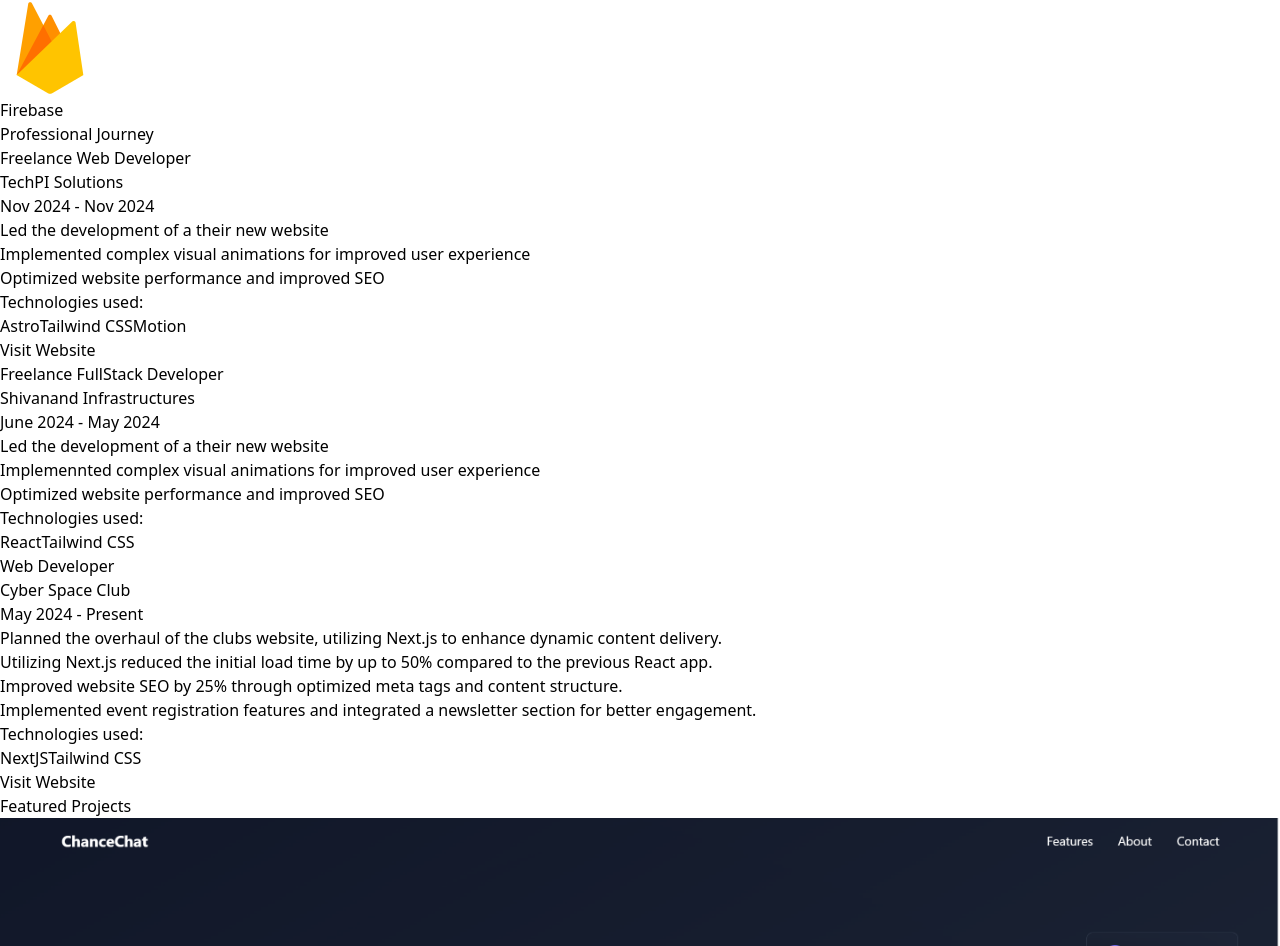
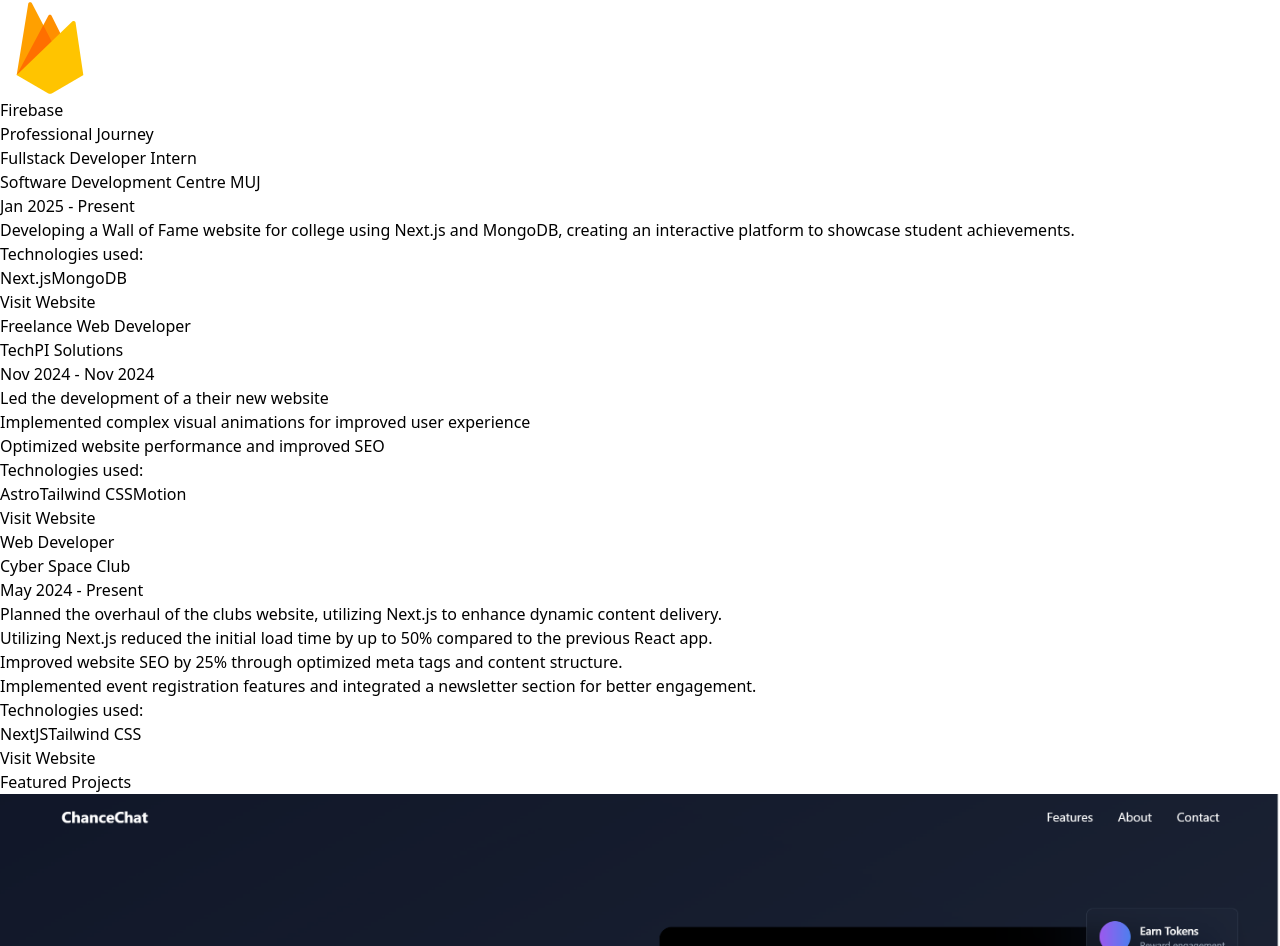
Before and after one commit to KanishkValechha/Portfolio, a React (Vite) app: page / in a window 1280 px wide. Shown: the part 8534-9480 px from the top of the page. Built offline with nearby package versions, Linux system fonts and the light colour scheme.

Commit message:
Updated experience

```diff
--- a/src/components/ExperienceSection.jsx
+++ b/src/components/ExperienceSection.jsx
@@ -4,6 +4,16 @@
 import ExperienceCard from "./ExperienceCard";
 
 const experiences = [
+  {
+    role: "Fullstack Developer Intern",
+    company: "Software Development Centre MUJ",
+    period: "Jan 2025 - Present",
+    responsibilities: [
+      "Developing a Wall of Fame website for college using Next.js and MongoDB, creating an interactive platform to showcase student achievements."
+    ],
+    technologies: ["Next.js", "MongoDB"],
+    link: "https://wall-of-fame-rho.vercel.app/",
+  },
   {
     role: "Freelance Web Developer",
     company: "TechPI Solutions",
@@ -14,18 +24,7 @@
       "Optimized website performance and improved SEO",
     ],
     technologies: ["Astro", "Tailwind CSS", "Motion"],
-    link: "https://tech-pi-website.vercel.app/", // Added link
-  },
-  {
-    role: "Freelance FullStack Developer",
-    company: "Shivanand Infrastructures",
-    period: "June 2024 - May 2024",
-    responsibilities: [
-      "Led the development of a their new website",
-      "Implemennted complex visual animations for improved user experience",
-      "Optimized website performance and improved SEO",
-    ],
-    technologies: ["React", "Tailwind CSS"],
+    link: "https://tech-pi-website.vercel.app/",
   },
   {
     role: "Web Developer",
@@ -40,7 +39,6 @@
     technologies: ["NextJS", "Tailwind CSS"],
     link: "https://csc-24.vercel.app",
   },
-  // Add more experiences...
 ];
 
 const ExperienceSection = ({ darkMode }) => {
```
